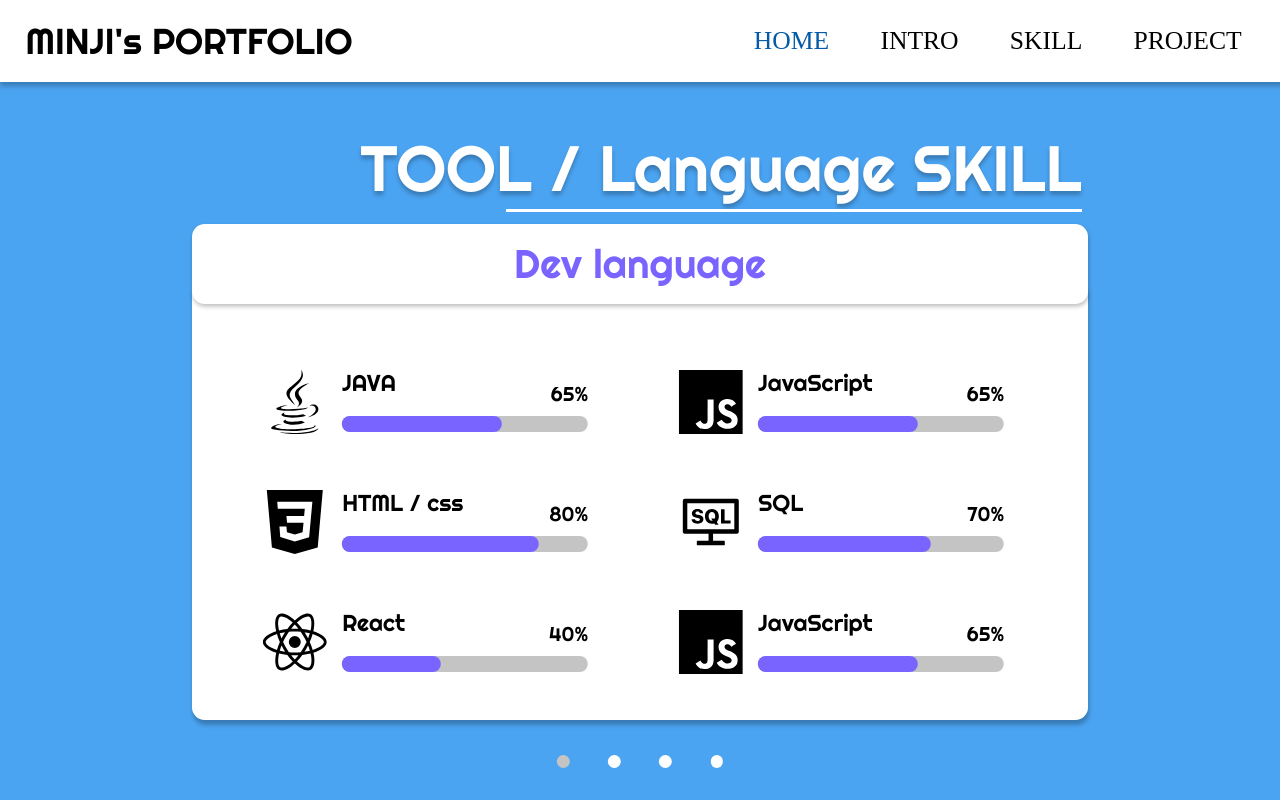
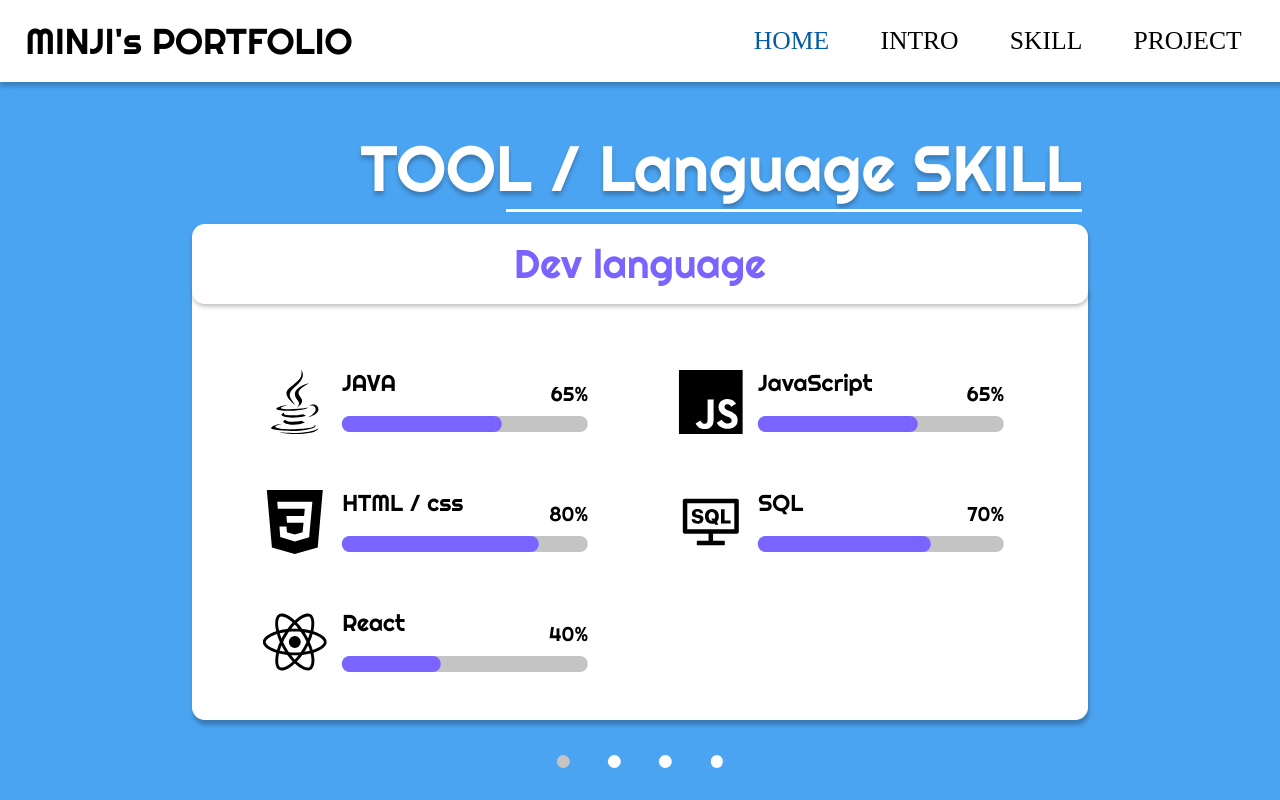
Before and after one commit to LATIsi/myhome, a React (Create React App) app: page /myhome/skill in a window 1280 px wide. Built offline with nearby package versions, Linux system fonts and the light colour scheme; a web font is replaced by a local one.

Commit message:
0.1.5 -웹 페이지 제작 완성

```diff
--- a/src/page/List/ProjectList.js
+++ b/src/page/List/ProjectList.js
@@ -2,6 +2,7 @@ import React, { Component } from 'react';
 import '../../style/Item_style.css';
 import ProjectItem from '../Items/ProjectItem';
 import styled from "styled-components";
+import '../../style/project_style.css';
 
 //alt는 사진 설명
 //team이 true인것은 팀프로젝트, 아닌것들은 (혼자 제작한 프로젝트는) false
@@ -59,14 +60,24 @@ const ProjectCotent = [
 const ProjectlistBlock = styled.div`
     width: 100%;
     height: 100%;
+    position: relative;
     float: left;
     display: grid;
-    z-index: 2;
     grid-template-columns: 1fr 1fr;
     margin-top: 20px;
     margin-bottom: 20px;
+    z-index: 3;
 `;
 
+
+const ProjectDescBlock = styled.div`
+    width: 100%;
+    height: auto;
+    position: relative;
+    margin-top: 20px;
+    margin-bottom: 20px;
+    z-index: 2;
+`;
 class ProjectList extends Component{
      render(){
        const {select} = this.props;
@@ -74,6 +85,7 @@ class ProjectList extends Component{
        const TeamContent =  ProjectCotent.filter(Item => ('team' === Item.select));
 
       return(
+        <>
         <ProjectlistBlock>
         {
           {
@@ -100,8 +112,21 @@ class ProjectList extends Component{
            ))
           }[select]
         }
-
      </ProjectlistBlock>
+     <ProjectDescBlock>
+        {
+          {
+            team : <div className="ProjectLinkText" onClick={() => window.open('https://github.com/LATIsi/team_project', '_blank')}>
+                      team pj ReadME PPT file download - github
+                  </div>
+            ,
+            personal :  <div className="ProjectLinkText" onClick={() => window.open('https://github.com/LATIsi/personal_project', '_blank')}>
+                          personal pj PPT file download - github
+                        </div>
+          }[select]
+        }
+     </ProjectDescBlock>
+    </>
       );
     }
   }
--- a/src/page/List/SkillList.js
+++ b/src/page/List/SkillList.js
@@ -42,34 +42,6 @@ const SKillCotent = [
   },
   {
     id: 5,
-    select:'DevLanguage',
-    img: <SiReact/>,
-    name: 'React',
-    gauge: 40
-  },
-  {
-    id: 22,
-    select:'DevLanguage',
-    img: <SiJavascript/>,
-    name: 'JavaScript',
-    gauge: 65
-  },
-  {
-    id: 23,
-    select:'DevLanguage',
-    img: <SiCss3/>,
-    name: 'HTML / css',
-    gauge: 80
-  },
-  {
-    id: 24,
-    select:'DevLanguage',
-    img: <AiOutlineConsoleSql/>,
-    name: 'SQL',
-    gauge: 70
-  },
-  {
-    id: 25,
     select:'DevLanguage',
     img: <SiReact/>,
     name: 'React',
--- a/src/page/Project.js
+++ b/src/page/Project.js
@@ -163,7 +163,7 @@ height:auto;
 function Project () {
 
   const [open, setOpen] = useState(false);
-  const onToggle = () => {setOpen(!open); console.log(open)};
+  const onToggle = () => setOpen(!open)
 
 
       const footerText="Copyright 2021. kmj. all rights reserverd. & 사진 출처";
@@ -182,17 +182,11 @@ function Project () {
           <div className="ProjectHeaderText">Team project</div>
           <ProjectTopTextDesc>대학교 수업을 들으며 진행 했던 프로젝트들 입니다.</ProjectTopTextDesc>
           <ProjectList select="team"/>
-          <div className="ProjectLinkText" onClick={() => window.open('https://github.com/LATIsi/team_project', '_blank')}>
-            team pj ReadME PPT file download - github
-          </div>
         </TeamProject>
         <ProjectHr2/>
         <PersonalProject>
           <div className="ProjectHeaderText">personal project</div>
           <ProjectList select="personal"/>
-          <div className="ProjectLinkText" onClick={() => window.open('https://github.com/LATIsi/personal_project', '_blank')}>
-            personal pj PPT file download - github
-          </div>
           <ProjectBg2/>
           <Footer>
               {open && (
--- a/src/style/project_style.css
+++ b/src/style/project_style.css
@@ -18,7 +18,7 @@
 }
 
 .ProjectLinkText {
-  position: relative;
+  z-index: 3;
   font-family: NATS;
   height: auto;
   font-style: normal;
@@ -26,7 +26,6 @@
   font-size: 3.5vh;
   text-align: right;
   color: #5c5c5c;
-  z-index: 3;
   margin-bottom: 13vh;
   text-decoration: underline;
   text-underline-position: under;
```
